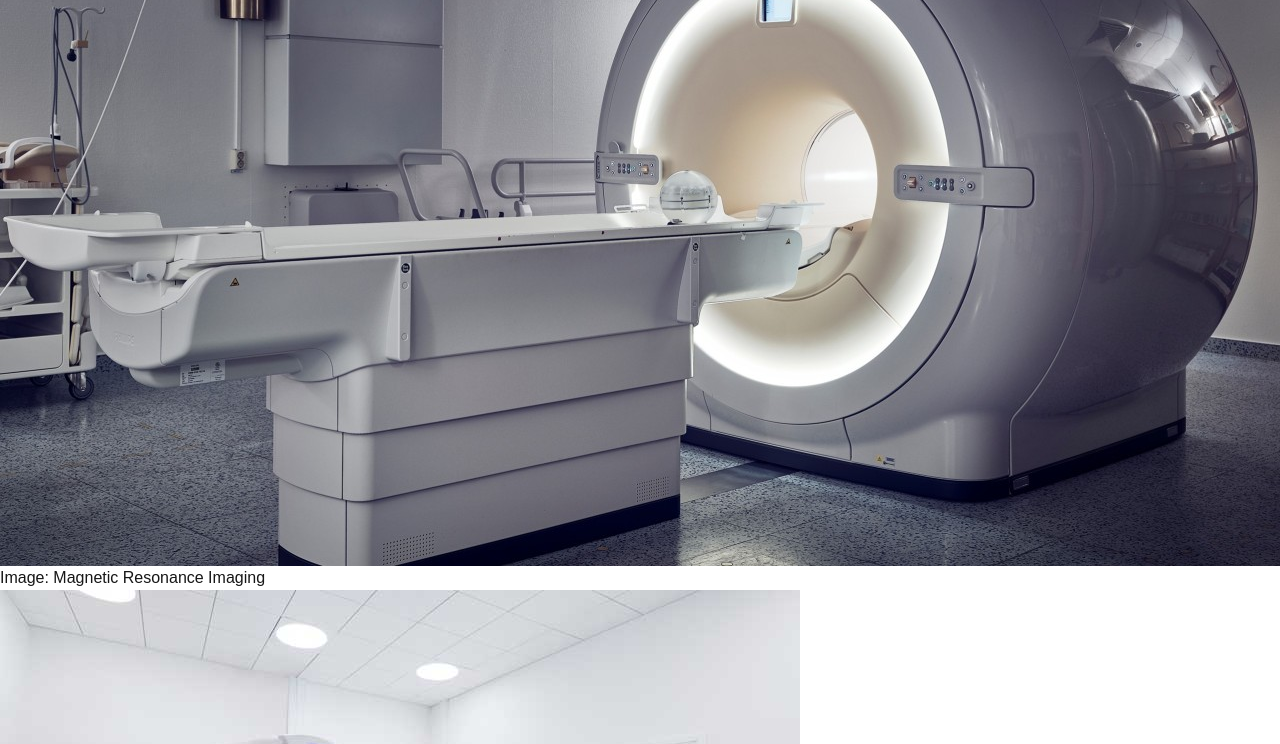
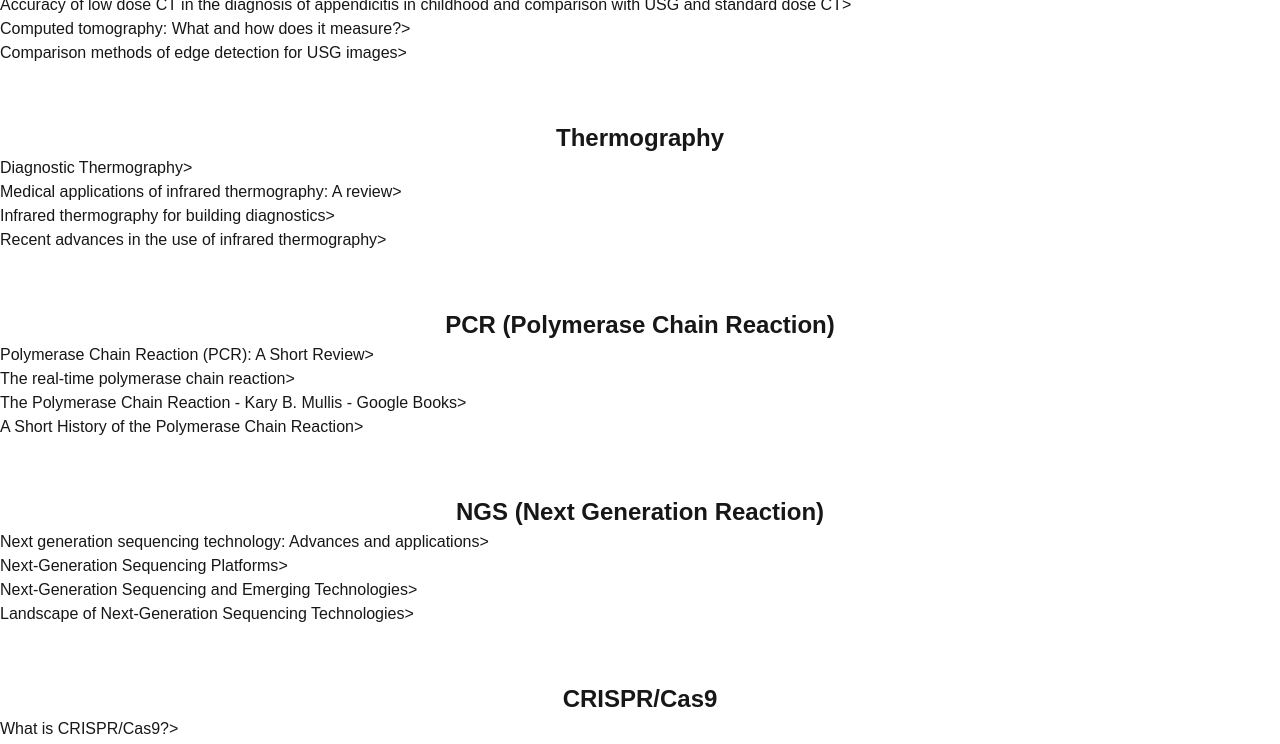
Before and after one commit to IndoNusaCorp/SerbaTahu.id, a Next.js app: page /kesehatan/penjelasan-kesehatan in a window 1280 px wide. Shown: the part 1000-1744 px from the top of the page. Built offline with nearby package versions, Linux system fonts and the light colour scheme.

Commit message:
Update page.tsx

```diff
--- a/src/app/kesehatan/penjelasan-kesehatan/page.tsx
+++ b/src/app/kesehatan/penjelasan-kesehatan/page.tsx
@@ -92,6 +92,16 @@ export default function Kendaraan() {
           </Link>
         </div>
 
+
+
+
+
+
+
+
+
+
+
         <div className="judul-jurnal-1" style={{display: "flex", justifyContent: "center", fontSize: "1.5rem", marginTop: "55px", fontWeight: "bold"}}>
             Computed Tomography (CT-Scan)
         </div>
@@ -140,6 +150,191 @@ export default function Kendaraan() {
         <div className="text-lg font-medium text-center my-6">
         NCCN Task Force Report: Positron Emission Tomography (PET)/Computed Tomography (CT) Scanning in Cancer
           <Link href="https://jnccn.org/view/journals/jnccn/5/S1/article-pS-1.xml?rskey=c4QjZf&result=3248" className="text-blue-500 font-semibold ml-2">
+            &gt;
+          </Link>
+        </div>
+
+
+
+
+
+
+
+
+        <div className="judul-jurnal-1" style={{display: "flex", justifyContent: "center", fontSize: "1.5rem", marginTop: "55px", fontWeight: "bold"}}>
+            USG
+        </div>
+        <div className="text-lg font-medium text-center my-6">
+        A Systematic Review and Meta-Analysis of 29 Studies Predicting Diagnostic Accuracy of CT, MRI, PET, and USG in Detecting Extracapsular Spread in Head and Neck Cancers
+          <Link href="https://www.mdpi.com/2072-6694/16/8/1457" className="text-blue-500 font-semibold ml-2">
+            &gt;
+          </Link>
+        </div>
+
+        <div className="text-lg font-medium text-center my-6">
+        Accuracy of low dose CT in the diagnosis of appendicitis in childhood and comparison with USG and standard dose CT
+          <Link href="https://www.scielo.br/j/jped/a/DwdKTmCq68rKNRrXzNhh9yL/?format=html&lang=en" className="text-blue-500 font-semibold ml-2">
+            &gt;
+          </Link>
+        </div>
+
+        <div className="text-lg font-medium text-center my-6">
+        Computed tomography: What and how does it measure?
+          <Link href="https://www.sciencedirect.com/science/article/abs/pii/S0720048X16300754" className="text-blue-500 font-semibold ml-2">
+            &gt;
+          </Link>
+        </div>
+
+        <div className="text-lg font-medium text-center my-6">
+        Comparison methods of edge detection for USG images
+          <Link href="https://ieeexplore.ieee.org/abstract/document/7892416" className="text-blue-500 font-semibold ml-2">
+            &gt;
+          </Link>
+        </div>
+
+
+
+
+
+
+
+        <div className="judul-jurnal-1" style={{display: "flex", justifyContent: "center", fontSize: "1.5rem", marginTop: "55px", fontWeight: "bold"}}>
+            Thermography
+        </div>
+        <div className="text-lg font-medium text-center my-6">
+        Diagnostic Thermography
+          <Link href="https://www.mdpi.com/2072-6694/16/8/1457" className="text-blue-500 font-semibold ml-2">
+            &gt;
+          </Link>
+        </div>
+
+        <div className="text-lg font-medium text-center my-6">
+        Medical applications of infrared thermography: A review
+          <Link href="https://www.sciencedirect.com/science/article/pii/S1350449512000308" className="text-blue-500 font-semibold ml-2">
+            &gt;
+          </Link>
+        </div>
+
+        <div className="text-lg font-medium text-center my-6">
+        Infrared thermography for building diagnostics
+          <Link href="https://www.sciencedirect.com/science/article/abs/pii/S0378778801001050" className="text-blue-500 font-semibold ml-2">
+            &gt;
+          </Link>
+        </div>
+
+        <div className="text-lg font-medium text-center my-6">
+        Recent advances in the use of infrared thermography
+          <Link href="https://iopscience.iop.org/article/10.1088/0957-0233/15/9/R01/meta" className="text-blue-500 font-semibold ml-2">
+            &gt;
+          </Link>
+        </div>
+
+
+
+
+
+
+
+        <div className="judul-jurnal-1" style={{display: "flex", justifyContent: "center", fontSize: "1.5rem", marginTop: "55px", fontWeight: "bold"}}>
+        PCR (Polymerase Chain Reaction)
+        </div>
+        <div className="text-lg font-medium text-center my-6">
+        Polymerase Chain Reaction (PCR): A Short Review
+          <Link href="https://citeseerx.ist.psu.edu/document?repid=rep1&type=pdf&doi=b9409d22983e4ae5fd496ab642098f3e7ab955cb" className="text-blue-500 font-semibold ml-2">
+            &gt;
+          </Link>
+        </div>
+
+        <div className="text-lg font-medium text-center my-6">
+        The real-time polymerase chain reaction
+          <Link href="https://www.sciencedirect.com/science/article/abs/pii/S0098299705000907" className="text-blue-500 font-semibold ml-2">
+            &gt;
+          </Link>
+        </div>
+
+        <div className="text-lg font-medium text-center my-6">
+        The Polymerase Chain Reaction - Kary B. Mullis - Google Books
+          <Link href="https://books.google.co.id/books?hl=en&lr=&id=woNO4w5HweQC&oi=fnd&pg=PR9&dq=PCR+(Polymerase+Chain+Reaction)&ots=fXojMkiqNv&sig=CBMTGe9XQYCqZQonsEEnQ0wMVIY&redir_esc=y#v=onepage&q=PCR%20(Polymerase%20Chain%20Reaction)&f=false" className="text-blue-500 font-semibold ml-2">
+            &gt;
+          </Link>
+        </div>
+
+        <div className="text-lg font-medium text-center my-6">
+        A Short History of the Polymerase Chain Reaction
+          <Link href="https://link.springer.com/protocol/10.1385/1-59259-384-4:3" className="text-blue-500 font-semibold ml-2">
+            &gt;
+          </Link>
+        </div>
+
+
+
+
+
+
+        <div className="judul-jurnal-1" style={{display: "flex", justifyContent: "center", fontSize: "1.5rem", marginTop: "55px", fontWeight: "bold"}}>
+        NGS (Next Generation Reaction)
+        </div>
+        <div className="text-lg font-medium text-center my-6">
+        Next generation sequencing technology: Advances and applications
+          <Link href="https://www.sciencedirect.com/science/article/pii/S092544391400180X" className="text-blue-500 font-semibold ml-2">
+            &gt;
+          </Link>
+        </div>
+
+        <div className="text-lg font-medium text-center my-6">
+        Next-Generation Sequencing Platforms
+          <Link href="https://www.annualreviews.org/content/journals/10.1146/annurev-anchem-062012-092628" className="text-blue-500 font-semibold ml-2">
+            &gt;
+          </Link>
+        </div>
+
+        <div className="text-lg font-medium text-center my-6">
+        Next-Generation Sequencing and Emerging Technologies
+          <Link href="https://www.thieme-connect.com/products/ejournals/abstract/10.1055/s-0044-1786397" className="text-blue-500 font-semibold ml-2">
+            &gt;
+          </Link>
+        </div>
+
+        <div className="text-lg font-medium text-center my-6">
+        Landscape of Next-Generation Sequencing Technologies
+          <Link href="https://pubs.acs.org/doi/full/10.1021/ac2010857" className="text-blue-500 font-semibold ml-2">
+            &gt;
+          </Link>
+        </div>
+
+
+
+
+
+
+
+        <div className="judul-jurnal-1" style={{display: "flex", justifyContent: "center", fontSize: "1.5rem", marginTop: "55px", fontWeight: "bold"}}>
+        CRISPR/Cas9
+        </div>
+        <div className="text-lg font-medium text-center my-6">
+        What is CRISPR/Cas9?
+          <Link href="https://ep.bmj.com/content/101/4/213.short" className="text-blue-500 font-semibold ml-2">
+            &gt;
+          </Link>
+        </div>
+
+        <div className="text-lg font-medium text-center my-6">
+        The new frontier of genome engineering with CRISPR-Cas9
+          <Link href="https://www.science.org/doi/abs/10.1126/science.1258096" className="text-blue-500 font-semibold ml-2">
+            &gt;
+          </Link>
+        </div>
+
+        <div className="text-lg font-medium text-center my-6">
+        Development and Applications of CRISPR-Cas9 for Genome Engineering
+          <Link href="https://www.cell.com/cell/fulltext/S0092-8674(14)00604-7?featurecode=newtitle%25E9%25A9%25AC%25E5%25A4%25A9&luicode=10000011&lfid=1076033218865071&u=http://www.cell.com%2Fcell%2Fabstract%2FS0092-8674%2814%2900604-7" className="text-blue-500 font-semibold ml-2">
+            &gt;
+          </Link>
+        </div>
+
+        <div className="text-lg font-medium text-center my-6">
+        Genome engineering using the CRISPR-Cas9 system
+          <Link href="https://www.nature.com/articles/nprot.2013.143" className="text-blue-500 font-semibold ml-2">
             &gt;
           </Link>
         </div>
```
